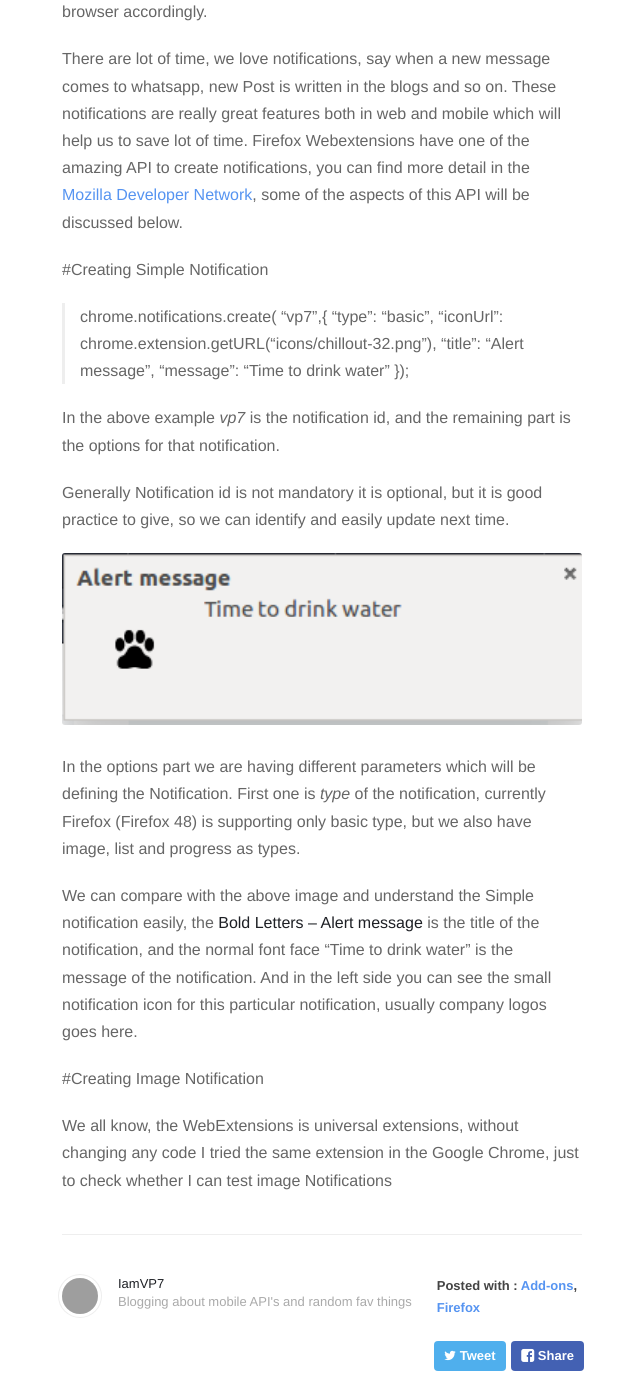
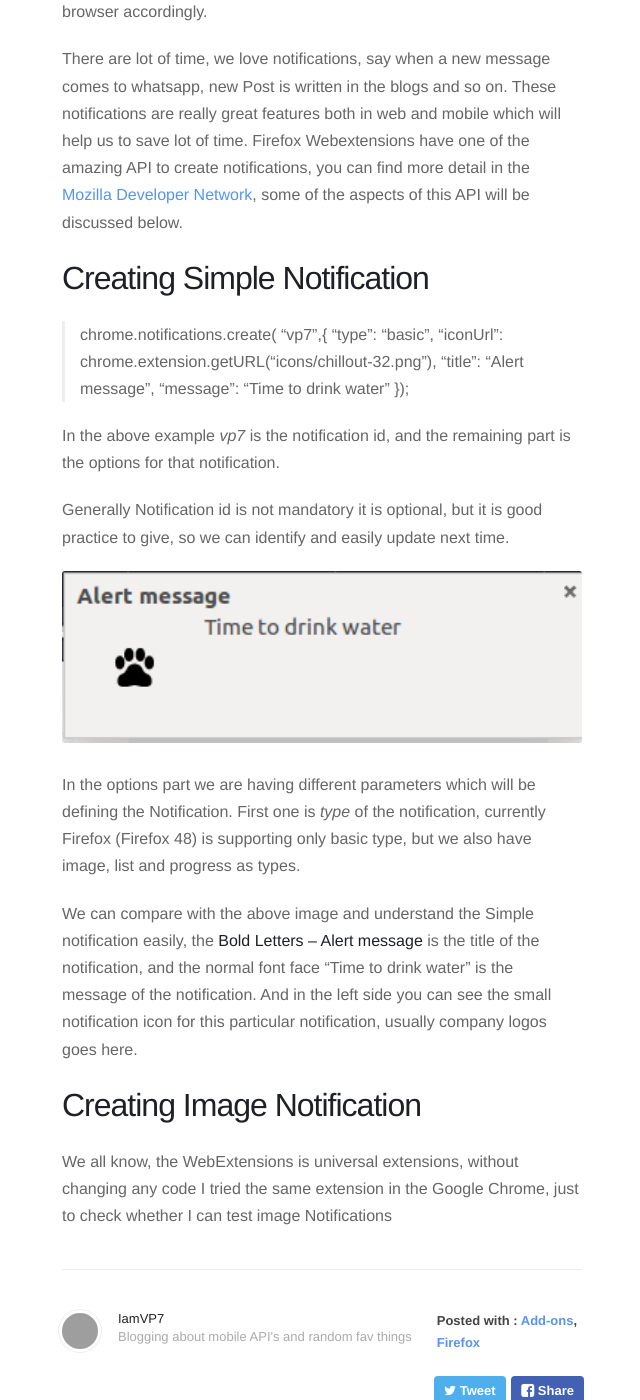
Before and after one commit to hellokarthic/iamVP7.github.io, a Jekyll site: the page built from _posts/2016-08-08-Notifications-WebExtension-API.markdown, in a window 1280 px wide and 1400 px high, scrolled down 429 px. Shown: the whole window, without its empty margins (318-958 px from the left). Built offline with Jekyll 4.4.1, drawn with Linux system fonts in a browser that asks for light colours; nearby versions of some CDN libraries; comment, search, counter and statistics services are not loaded; grey boxes are pictures that could not be loaded.

Commit message:
add heading

```diff
--- a/_posts/2016-08-08-Notifications-WebExtension-API.markdown
+++ b/_posts/2016-08-08-Notifications-WebExtension-API.markdown
@@ -10,7 +10,8 @@ In this post we will be exploring more about Notifications API for Firefox WebEx
 
 There are lot of time, we love notifications, say when a new message comes to whatsapp, new Post is written in the blogs and so on. These notifications are really great features both in web and mobile which will help us to save lot of time. Firefox Webextensions have one of the amazing API to create notifications, you can find more detail in the [Mozilla Developer Network](https://developer.mozilla.org/en-US/Add-ons/WebExtensions/API/Notifications), some of the aspects of this API will be discussed below.
 
-#Creating Simple Notification
+**Creating Simple Notification**
+================================
 
 > chrome.notifications.create( "vp7",{
 >    "type": "basic",
@@ -30,6 +31,6 @@ In the options part we are having different parameters which will be defining th
 
 We can compare with the above image and understand the Simple notification easily, the **Bold Letters -- Alert message** is the title of the notification, and the normal font face "Time to drink water" is the message of the notification. And in the left side you can see the small notification icon for this particular notification, usually company logos goes here.
 
-#Creating Image Notification
-
+**Creating Image Notification**
+===============================
 We all know, the WebExtensions is universal extensions, without changing any code I tried the same extension in the Google Chrome, just to check whether I can test image Notifications
```
